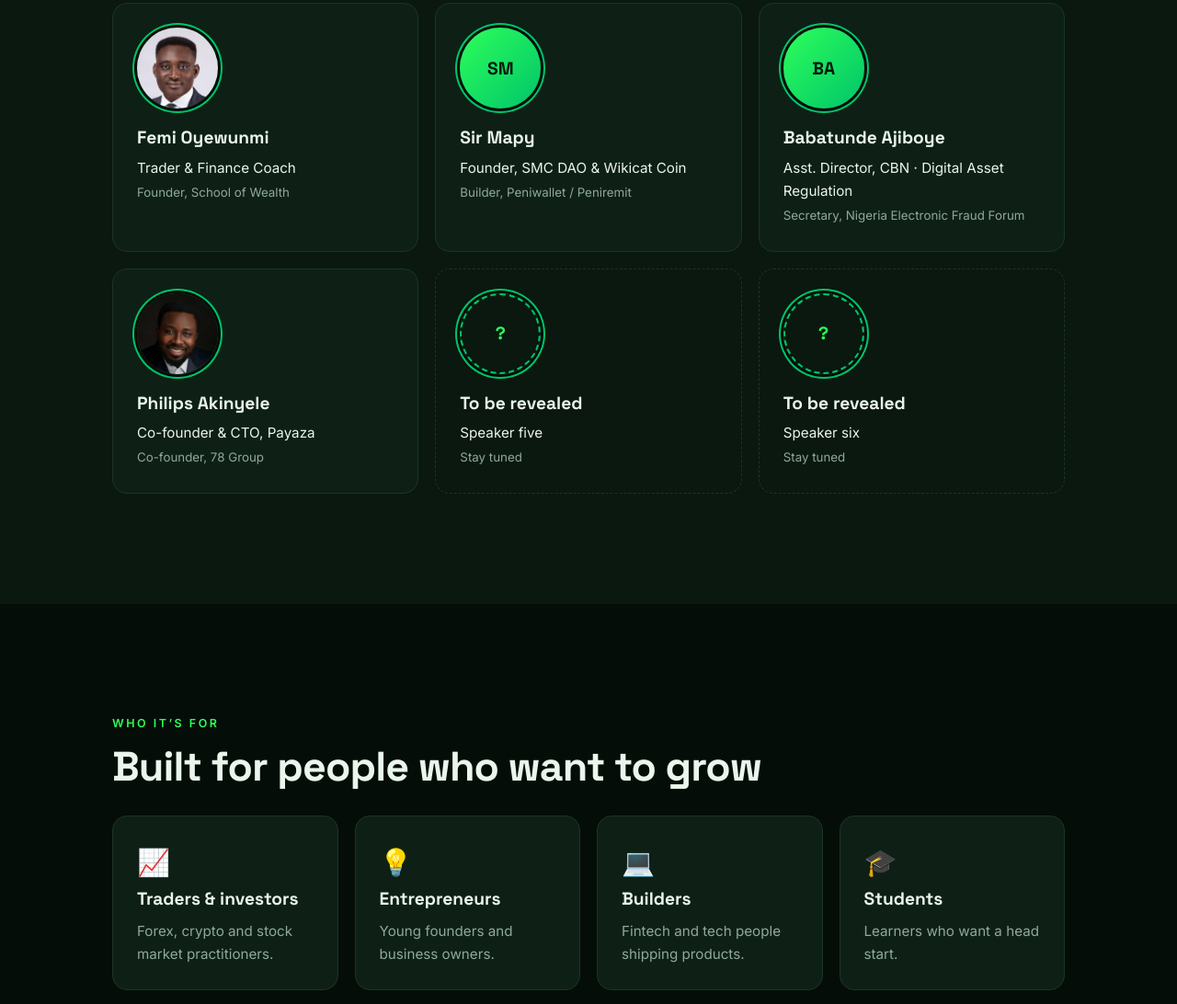
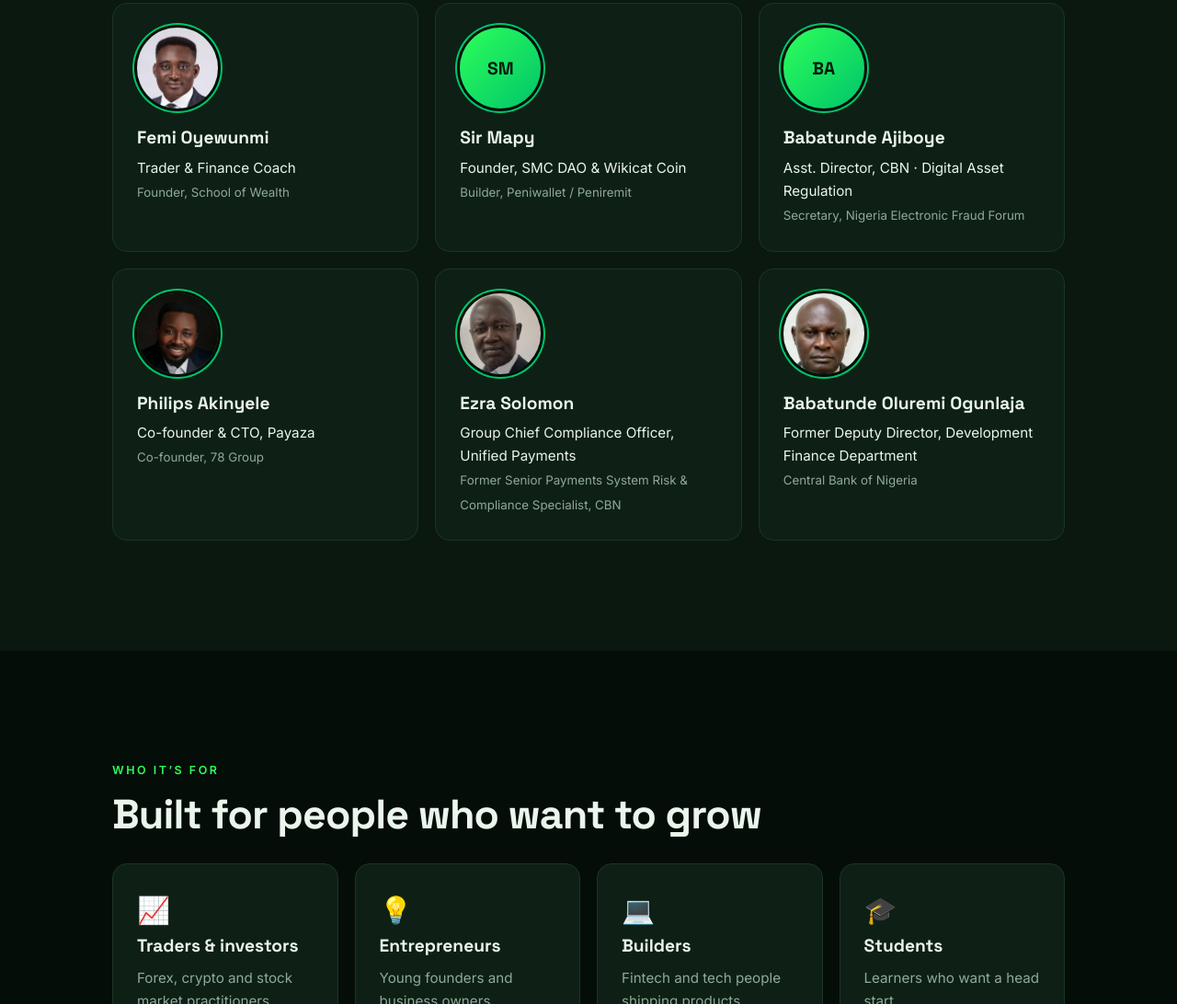
Before and after one commit to amos-23/candlestick, a plain HTML site: page index.html in a window 1280 px wide. Shown: the part 1640-2732 px from the top of the page at 92% size. Drawn offline with Linux system fonts and the light colour scheme.

Commit message:
Add speakers Ezra Solomon and Babatunde Oluremi Ogunlaja with photos
Co-Authored-By: Claude Opus 5.5 <noreply@anthropic.com>
Claude-Session: https://claude.ai/code/session_01RsE2JFyzXLLWN1SWZWunp5

```diff
--- a/index.html
+++ b/index.html
@@ -79,8 +79,8 @@
       <article class="card reveal"><div class="av">SM</div><h3>Sir Mapy</h3><p>Founder, SMC DAO &amp; Wikicat Coin</p><small>Builder, Peniwallet / Peniremit</small></article>
       <article class="card reveal"><div class="av">BA</div><h3>Babatunde Ajiboye</h3><p>Asst. Director, CBN &middot; Digital Asset Regulation</p><small>Secretary, Nigeria Electronic Fraud Forum</small></article>
       <article class="card reveal"><img class="av" src="/images/speakers/philips-akinyele.jpg" alt="Philips Akinyele" width="88" height="88" loading="lazy"><h3>Philips Akinyele</h3><p>Co-founder &amp; CTO, Payaza</p><small>Co-founder, 78 Group</small></article>
-      <article class="card tba reveal"><div class="av">?</div><h3>To be revealed</h3><p>Speaker five</p><small>Stay tuned</small></article>
-      <article class="card tba reveal"><div class="av">?</div><h3>To be revealed</h3><p>Speaker six</p><small>Stay tuned</small></article>
+      <article class="card reveal"><img class="av" src="/images/speakers/ezra-solomon.jpg" alt="Ezra Solomon" width="88" height="88" loading="lazy"><h3>Ezra Solomon</h3><p>Group Chief Compliance Officer, Unified Payments</p><small>Former Senior Payments System Risk &amp; Compliance Specialist, CBN</small></article>
+      <article class="card reveal"><img class="av" src="/images/speakers/babatunde-ogunlaja.jpg" alt="Babatunde Oluremi Ogunlaja" width="88" height="88" loading="lazy"><h3>Babatunde Oluremi Ogunlaja</h3><p>Former Deputy Director, Development Finance Department</p><small>Central Bank of Nigeria</small></article>
     </div>
   </div>
 </section>
```
Also changed, not shown: images/speakers/babatunde-ogunlaja.jpg (added), images/speakers/ezra-solomon.jpg (added).
